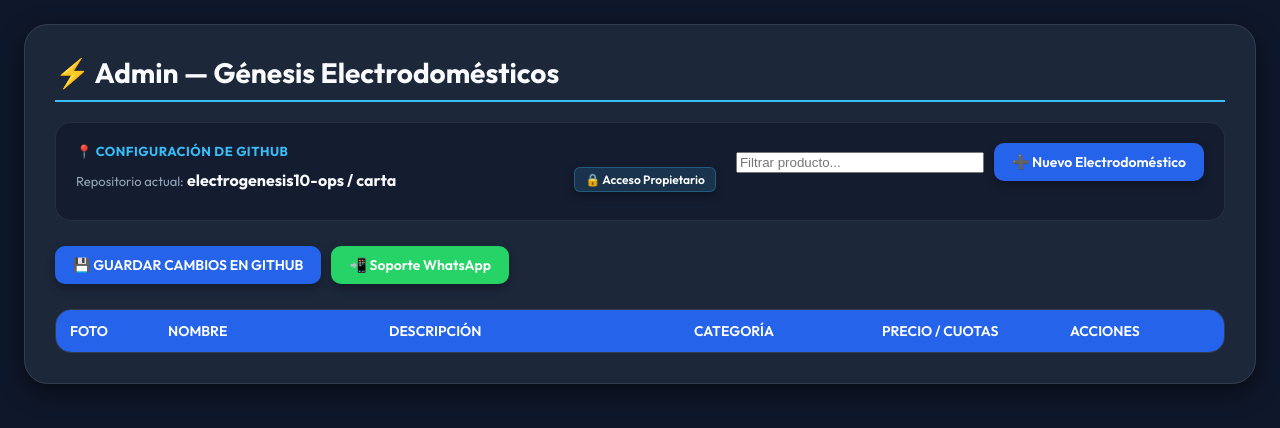
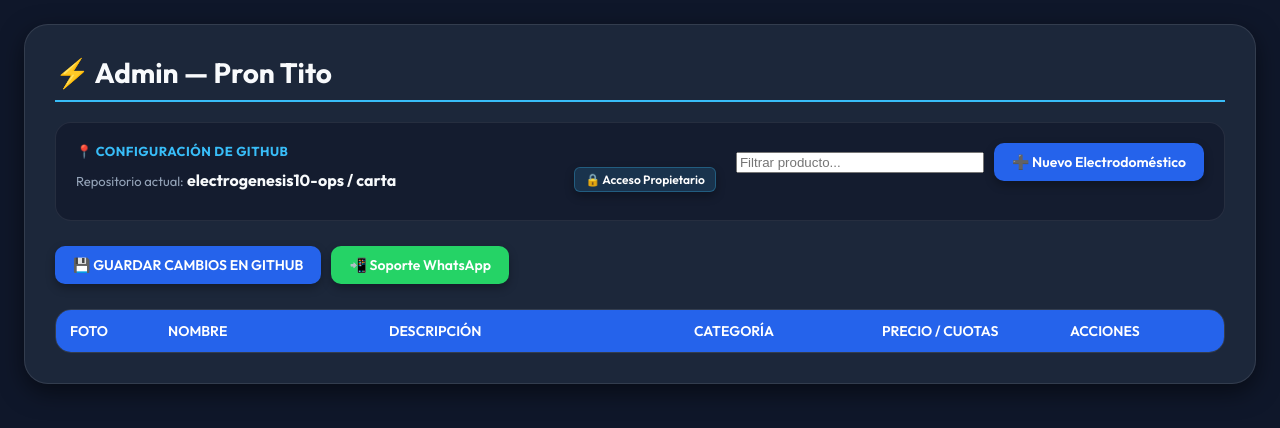
Before and after one commit to prontito99-png/carta, a plain HTML site: page admin.html in a window 1280 px wide. Drawn offline with Linux system fonts and the light colour scheme; no server answers.

Commit message:
Update title and heading to 'Pron Tito'

```diff
--- a/admin.html
+++ b/admin.html
@@ -4,7 +4,7 @@
 <head>
     <meta charset="utf-8" />
     <meta name="viewport" content="width=device-width,initial-scale=1" />
-    <title>Admin — Génesis Electrodomésticos</title>
+    <title>Admin — Pron Tito</title>
     <!-- Google Fonts -->
     <link href="https://fonts.googleapis.com/css2?family=Outfit:wght@300;400;500;600;700&display=swap" rel="stylesheet">
 
@@ -332,7 +332,7 @@
 <body>
 
     <div class="container">
-        <h1>⚡ Admin — Génesis Electrodomésticos</h1>
+        <h1>⚡ Admin — Pron Tito</h1>
 
         <div class="topRow">
             <div class="git-config">
```
